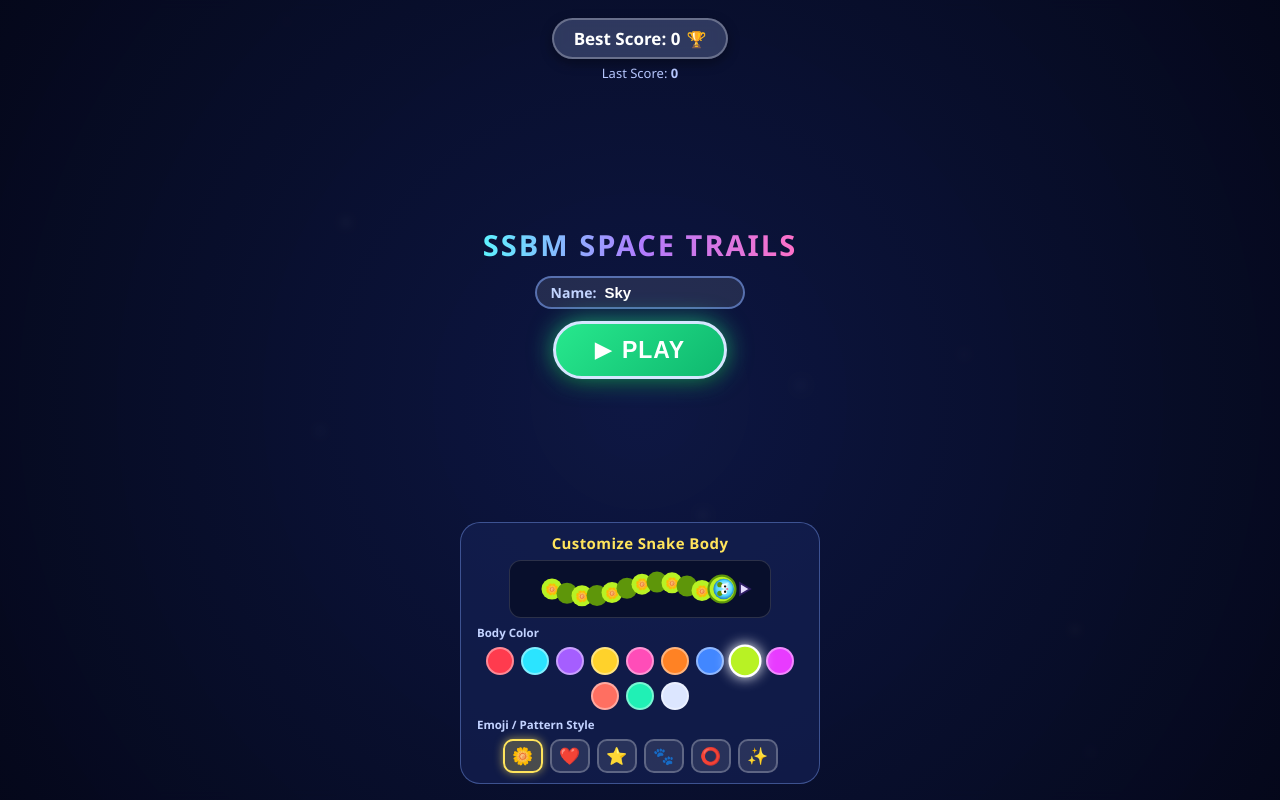
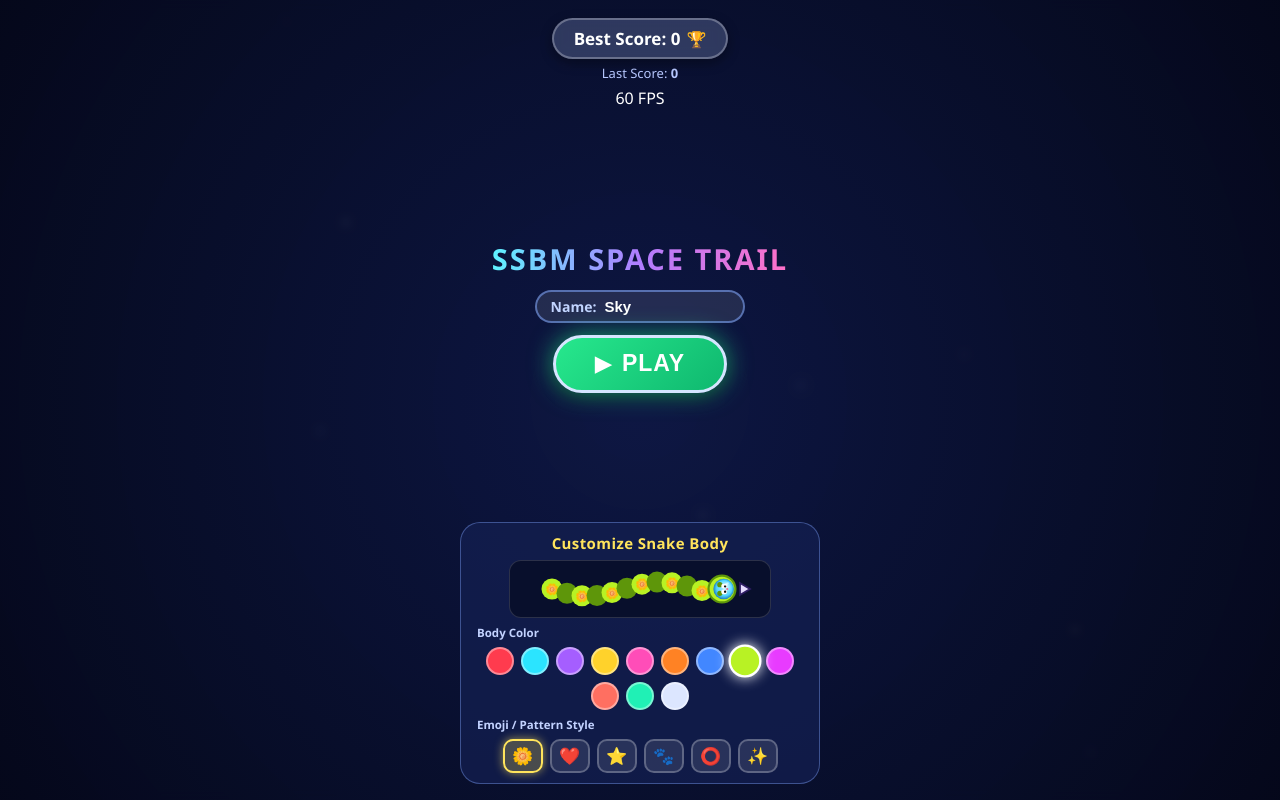
Before and after one commit to ssbm01/Snake_game.ssbm, a plain HTML site: page index.html in a window 1280 px wide. Drawn offline with Linux system fonts and the light colour scheme.

Commit message:
Add FPS display to HUD and start screen
Added FPS display to the game HUD and start screen.

```diff
--- a/index.html
+++ b/index.html
@@ -8,6 +8,7 @@
   <link rel="stylesheet" href="style.css" />
 </head>
 <body>
+
   <!-- Looping Background Music -->
   <audio id="bgMusic" src="song.mp3" loop preload="auto"></audio>
 
@@ -22,12 +23,13 @@
       <div id="lbSelf"></div>
     </div>
 
-    <!-- Top Center: Score Bar -->
-    <div id="topCenter">
+    <!-- Top Center: Score Bar + FPS -->
+    <div id="topCenter" style="display: flex; align-items: center; gap: 8px;">
       <div class="score-pill">
         <span id="scoreVal">0</span>
         <span class="trophy">🏆</span>
       </div>
+      <div class="fps-badge hud-fps">60 FPS</div>
     </div>
 
     <!-- Top Right: Pause / Menu Button -->
@@ -47,18 +49,19 @@
 
   <!-- Start Screen -->
   <div id="startScreen" class="overlay">
-    <!-- Top Score -->
+    <!-- Top Score + FPS -->
     <div class="start-top">
       <div class="score-pill big-pill">
         <span>Best Score: <b id="bestScoreDisplay">0</b></span>
         <span class="trophy">🏆</span>
       </div>
       <div class="last-score">Last Score: <b id="lastScoreDisplay">0</b></div>
+      <div class="fps-badge menu-fps">60 FPS</div>
     </div>
 
     <!-- Center Play & Name -->
     <div class="start-center">
-      <h1 class="game-title">SSBM SPACE TRAILS</h1>
+      <h1 class="game-title">SSBM SPACE TRAIL</h1>
       <div class="name-row">
         <label for="playerNameInput" class="name-label">Name:</label>
         <input type="text" id="playerNameInput" maxlength="10" placeholder="Enter name" />
```
